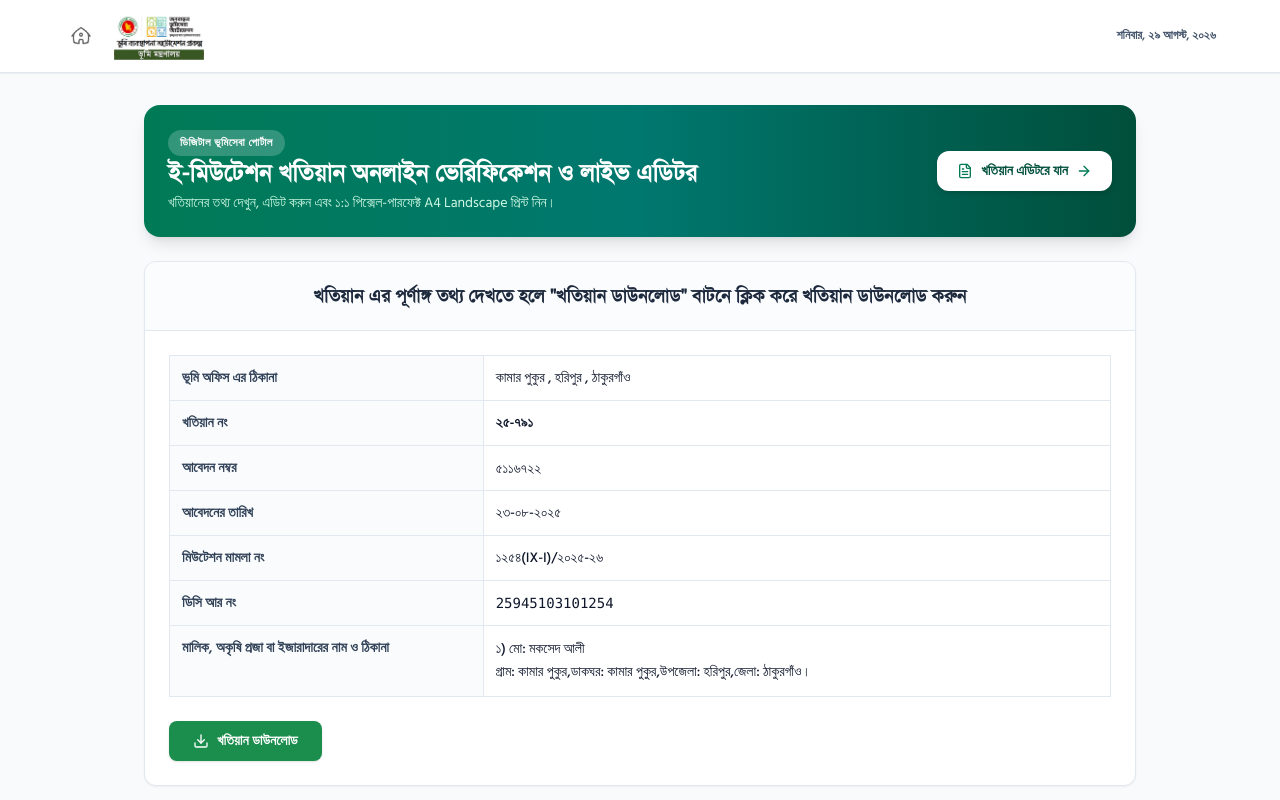
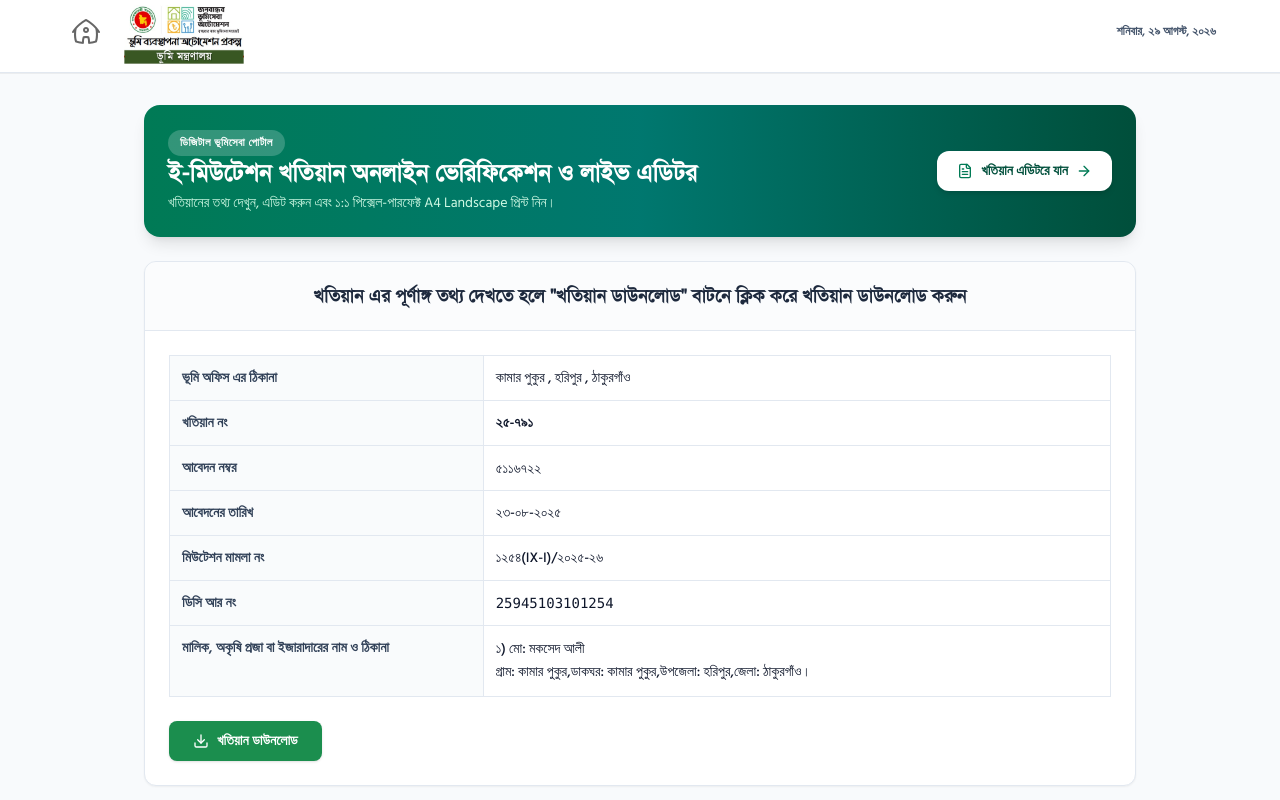
Before and after one commit to ishtiaqrobin/mutation-system, a Next.js app: page / in a window 1280 px wide. Shown: the top 800 px of the page. Built offline with nearby package versions, Linux system fonts and the light colour scheme.

Commit message:
feat: implement landing page with khatian verification details and navigation interface

```diff
--- a/src/app/page.tsx
+++ b/src/app/page.tsx
@@ -25,15 +25,15 @@ export default function HomePage() {
     <div className="min-h-screen flex flex-col bg-slate-50 dark:bg-slate-950 font-siliguri text-slate-900 dark:text-slate-100 transition-colors">
 
       {/* Official Top Bar */}
-      <header className="bg-white dark:bg-slate-900 border-b border-slate-200 dark:border-slate-800 py-3 px-4 sm:px-8 shadow-2xs">
+      <header className="bg-white dark:bg-slate-900 border-b border-slate-200 dark:border-slate-800 pb-2 px-4 sm:px-8 shadow-2xs">
         <div className="max-w-6xl mx-auto flex items-center justify-between">
           <div className="flex items-center gap-4">
             <Link href="/" className="p-1.5 rounded-lg text-slate-600 hover:bg-slate-100 dark:text-slate-300 dark:hover:bg-slate-800 transition-colors" title="হোম">
-              <Image src="/assets/logo/10001.png" alt="Home" width={22} height={22} className="object-contain" />
+              <Image src="/assets/logo/10001.png" alt="Home" width={32} height={32} className="object-contain" />
             </Link>
 
             <div className="flex items-center gap-3">
-              <Image src="/assets/logo/10002.jpg" alt="Logo" width={180} height={55} className="object-contain h-12 w-auto" />
+              <Image src="/assets/logo/10002.jpg" alt="Logo" width={200} height={65} className="object-contain h-16 w-auto" />
             </div>
           </div>
 
```
